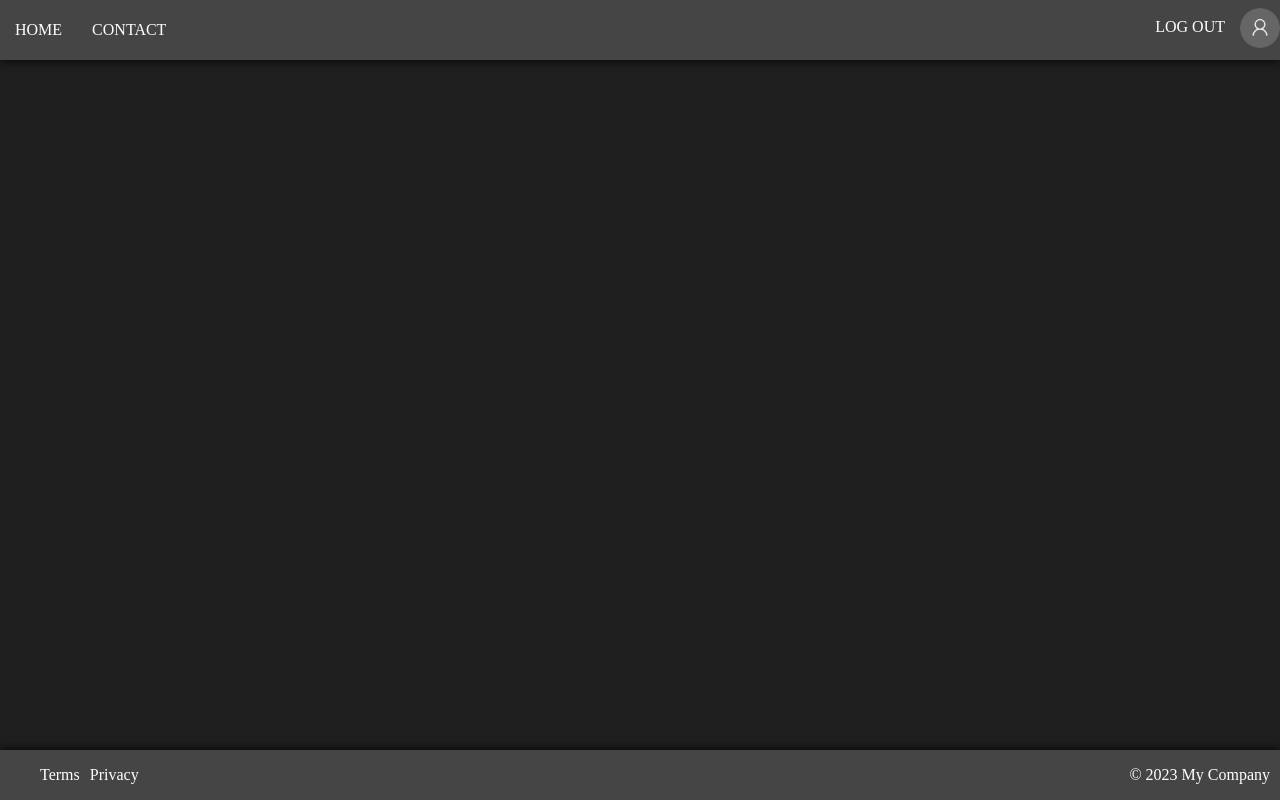
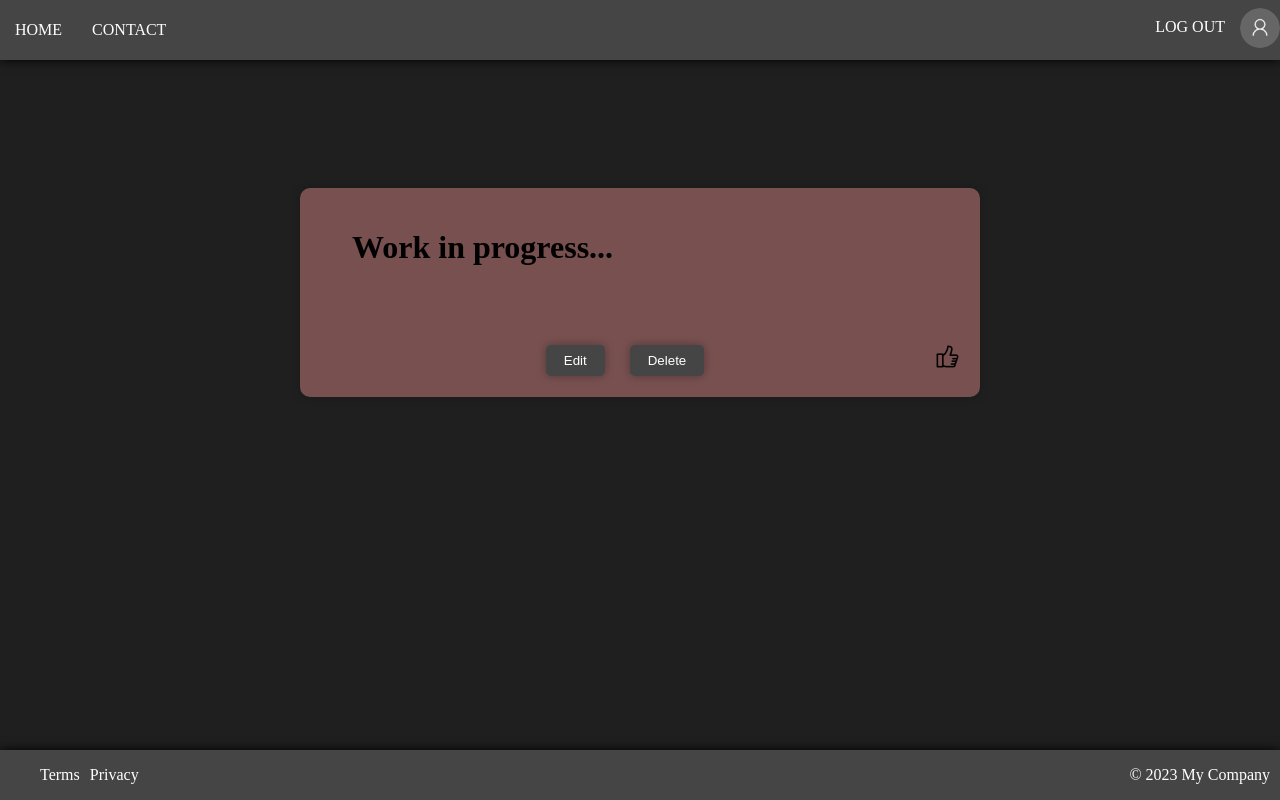
Before and after one commit to OIivr/WAD-Homework-1, a Vue app: page /post/1 in a window 1280 px wide. Built offline with nearby package versions, Linux system fonts and the light colour scheme; no server answers.

Commit message:
Added 'a post' page (#18) and made each post clickable, resolves #13

```diff
--- a/src/components/AppFooter.vue
+++ b/src/components/AppFooter.vue
@@ -68,7 +68,8 @@ export default {
   margin-right: 10px;
 }
 button {
-  background: rgb(255, 103, 103);
+  background: rgb(120, 80, 80);
+  color: white;
   border: 0;
   padding: 8px 18px;
   border-radius: 5px;
@@ -79,6 +80,6 @@ button {
 }
 button:hover {
   background-color: #f18282;
-  border-radius: 8px;
+  border-radius: 10px;
 }
 </style>
--- a/src/components/LikePost.vue
+++ b/src/components/LikePost.vue
@@ -1,7 +1,7 @@
 <template>
   <div class="like-button-container">
-    <img :src="emptyLikeButton" @click="toggleLike" v-if="!liked" />
-    <img :src="likeButton" @click="toggleLike" v-if="liked" />
+    <img :src="emptyLikeButton" @click.stop="toggleLike" v-if="!liked" />
+    <img :src="likeButton" @click.stop="toggleLike" v-if="liked" />
   </div>
 </template>
 
@@ -62,6 +62,6 @@ export default {
 img {
   width: 25px;
   height: 25px;
-  cursor: pointer;
+  cursor: default;
 }
 </style>
--- a/src/router/router.js
+++ b/src/router/router.js
@@ -4,6 +4,7 @@ import AddPostPage from '../views/AddPostPage.vue';
 import HomePage from '../views/HomePage.vue';
 import SignupPage from '../views/SignupPage.vue';
 import ContactPage from '../views/ContactPage.vue';
+import aPost from '../views/aPost.vue';
 
 const routes = [
   {
@@ -41,6 +42,13 @@ const routes = [
       title: "Contact"
     }
   },
+  {
+    path: '/post/:id',
+    component: aPost,
+    meta: {
+      title: "Post"
+    }
+  },
 ];
 
 const router = createRouter({
--- a/src/views/HomePage.vue
+++ b/src/views/HomePage.vue
@@ -3,7 +3,13 @@
     <div class="flex-container">
       <div class="divEdge"></div>
       <div class="divMiddle" id="divMiddle">
-        <NewPost v-for="post in posts" :key="post.id" :post="post" />
+        <NewPost
+          id="newPost"
+          v-for="post in posts"
+          :key="post.id"
+          :post="post"
+          @click="openPost(post.id)"
+        />
         <p v-if="posts.length <= 0">Nothing to see here...</p>
       </div>
       <div class="divEdge"></div>
@@ -42,6 +48,11 @@ export default {
     },
     addPost() {
       this.$router.push("/addPost");
+    },
+    openPost(postId) {
+      // this.$router.push(`/post/${postId}`);
+      // this.$router.push({ name: "aPost.vue", params: { postId: postId } });
+      this.$router.push({ path: `/post/${postId}` });
     },
   },
   created() {
@@ -113,4 +124,7 @@ p {
   text-align: center;
   margin-top: 50px;
 }
+#newPost {
+  cursor: pointer;
+}
 </style>
--- /dev/null
+++ b/src/views/aPost.vue
@@ -0,0 +1,131 @@
+<template>
+  <div class="post-page">
+    <div class="post-container">
+      <div class="post-header">
+        <h1>Work in progress...</h1>
+        <h1>{{ post.title }}</h1>
+      </div>
+      <div class="post-content">
+        <p>{{ post.content }}</p>
+      </div>
+      <div class="post-footer">
+        <div class="post-footer-left">
+          <p>{{ post.author }}</p>
+          <p>{{ post.date }}</p>
+        </div>
+        <div class="post-buttons">
+          <button class="edit-button" @click="editPost">Edit</button>
+          <button class="delete-button" @click="deletePost">Delete</button>
+        </div>
+        <div class="post-footer-right">
+          <LikePost :post="post" :likes="post.likes" />
+        </div>
+      </div>
+    </div>
+  </div>
+</template>
+<script>
+import LikePost from "../components/LikePost.vue";
+export default {
+  name: "PostPage",
+  components: {
+    LikePost,
+  },
+  data() {
+    return {
+      post: {},
+    };
+  },
+  methods: {
+    fetchPost() {
+      fetch(`http://localhost:3000/api/posts/${this.$route.params.postId}`)
+        .then((response) => response.json())
+        .then((data) => {
+          this.post = data;
+        })
+        .catch((err) => console.log(err.message));
+    },
+    editPost() {
+      this.$router.push(`/editPost/${this.$route.params.postId}`);
+    },
+    deletePost() {
+      fetch(`http://localhost:3000/api/posts/${this.$route.params.postId}`, {
+        method: "DELETE",
+      })
+        .then((response) => {
+          if (!response.ok) {
+            throw new Error("Network response was not ok");
+          }
+          this.$router.push("/");
+        })
+        .catch((err) => console.log(err.message));
+    },
+  },
+  created() {
+    this.fetchPost();
+  },
+};
+</script>
+
+<style scoped>
+.post-page {
+  display: flex;
+  justify-content: center;
+  align-items: center;
+  height: 100%;
+}
+.post-container {
+  width: 50%;
+  display: flex;
+  flex-direction: column;
+  justify-content: center;
+  align-items: center;
+  background-color: rgb(120, 80, 80);
+  border-radius: 10px;
+  padding: 20px;
+  box-shadow: 0px 0px 10px 0px rgba(0, 0, 0, 0.2);
+  margin-top: 10%;
+}
+.post-header {
+  width: 100%;
+  display: flex;
+  justify-content: space-between;
+  align-items: center;
+}
+.post-header-buttons {
+  display: flex;
+  justify-content: space-between;
+  align-items: center;
+}
+.post-buttons button {
+  margin-left: 10px;
+  color: white;
+  background-color: rgb(69, 69, 69);
+}
+.post-content {
+  width: 100%;
+  margin: 20px 0;
+}
+.post-footer {
+  width: 100%;
+  display: flex;
+  justify-content: space-between;
+  align-items: center;
+}
+.post-footer-left {
+  display: flex;
+  justify-content: space-between;
+  align-items: center;
+}
+.post-footer-right {
+  display: flex;
+  justify-content: space-between;
+  align-items: center;
+}
+.post-footer-right button {
+  margin-left: 10px;
+}
+button:hover {
+  background-color: rgb(120, 80, 80);
+}
+</style>
```
Also changed, not shown: 2 other files (tests, documents, lock files or other folders).
